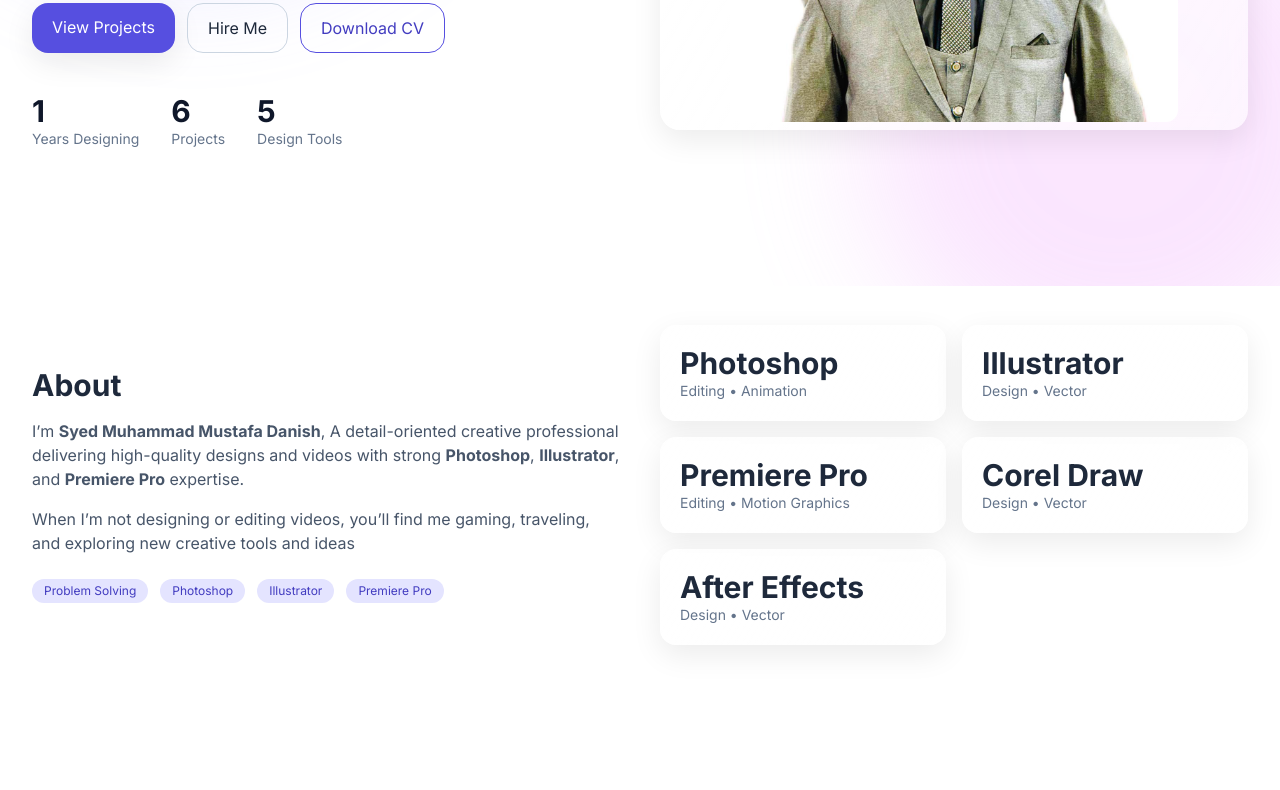
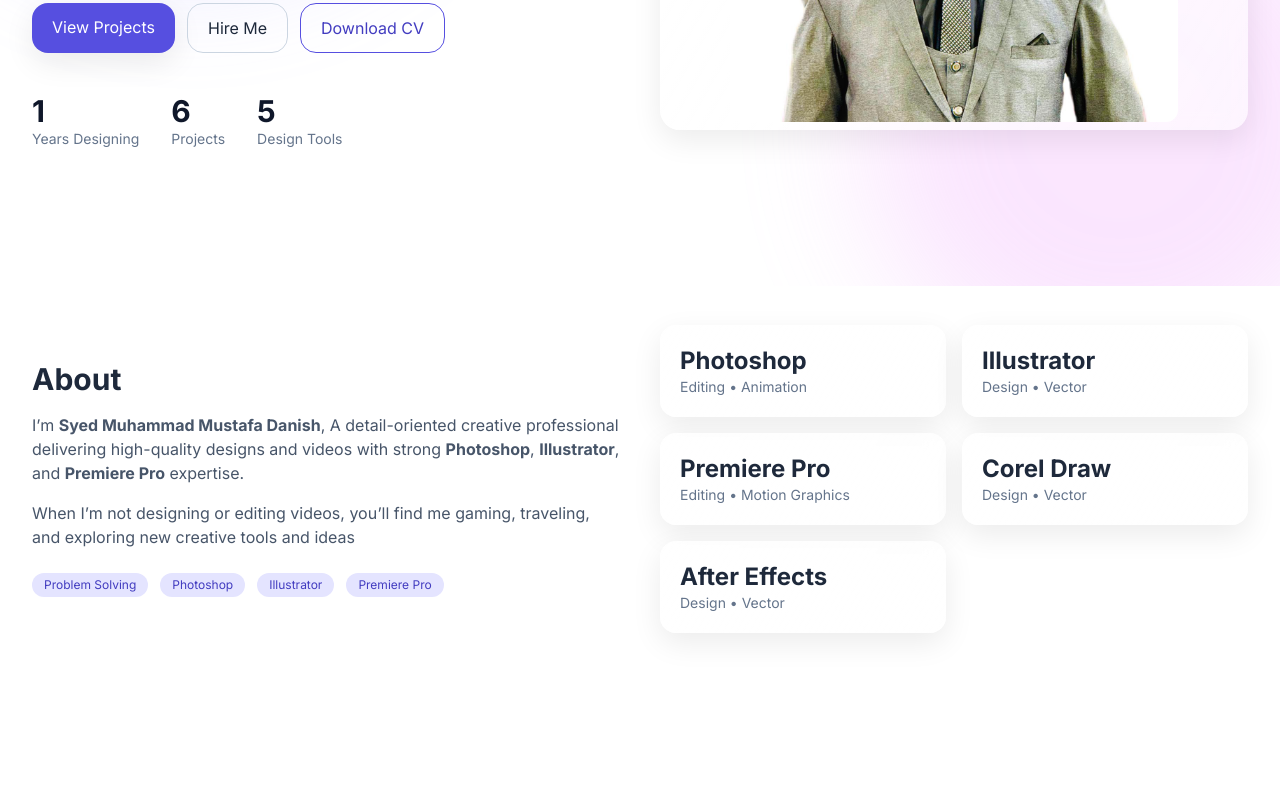
Before and after one commit to syedrahmanbukhari/mustafa-portfolio, a plain HTML site: page index.html in a window 1280 px wide. Shown: the part 514-1304 px from the top of the page. Drawn offline with nearby package versions, Linux system fonts and the light colour scheme.

Commit message:
Update index.html

```diff
--- a/index.html
+++ b/index.html
@@ -174,23 +174,23 @@
         </div>
         <div class="lg:col-span-6 grid grid-cols-2 gap-4">
           <div class="glass rounded-2xl p-5 shadow-soft">
-            <div class="text-3xl font-bold">Photoshop</div>
+            <div class="text-2xl font-bold">Photoshop</div>
             <div class="text-sm text-slate-500 dark:text-slate-400">Editing • Animation</div>
           </div>
           <div class="glass rounded-2xl p-5 shadow-soft">
-            <div class="text-3xl font-bold">Illustrator</div>
+            <div class="text-2xl font-bold">Illustrator</div>
             <div class="text-sm text-slate-500 dark:text-slate-400">Design • Vector</div>
           </div>
           <div class="glass rounded-2xl p-5 shadow-soft">
-            <div class="text-3xl font-bold">Premiere Pro</div>
+            <div class="text-2xl font-bold">Premiere Pro</div>
             <div class="text-sm text-slate-500 dark:text-slate-400">Editing • Motion Graphics</div>
           </div>
           <div class="glass rounded-2xl p-5 shadow-soft">
-            <div class="text-3xl font-bold">Corel Draw</div>
+            <div class="text-2xl font-bold">Corel Draw</div>
             <div class="text-sm text-slate-500 dark:text-slate-400">Design • Vector</div>
           </div>
           <div class="glass rounded-2xl p-5 shadow-soft">
-            <div class="text-3xl font-bold">After Effects</div>
+            <div class="text-2xl font-bold">After Effects</div>
             <div class="text-sm text-slate-500 dark:text-slate-400">Design • Vector</div>
           </div>
         </div>
```
